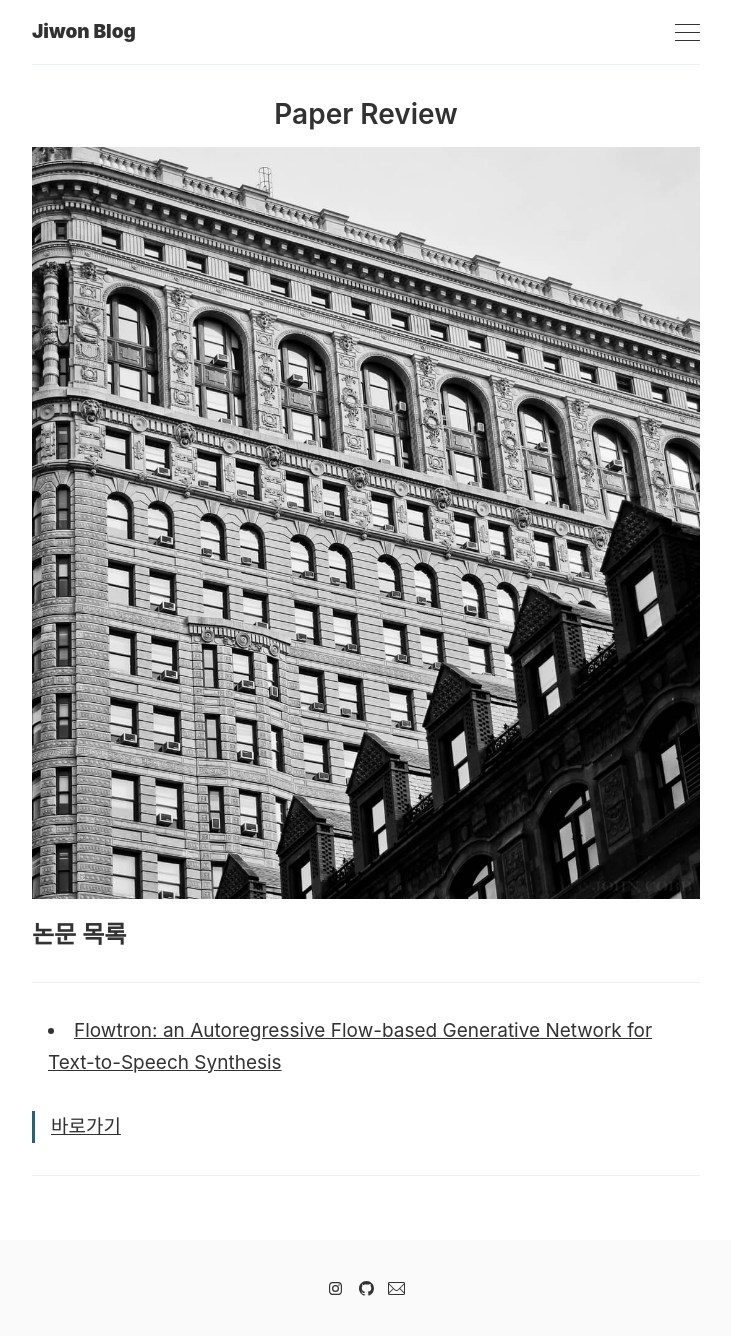
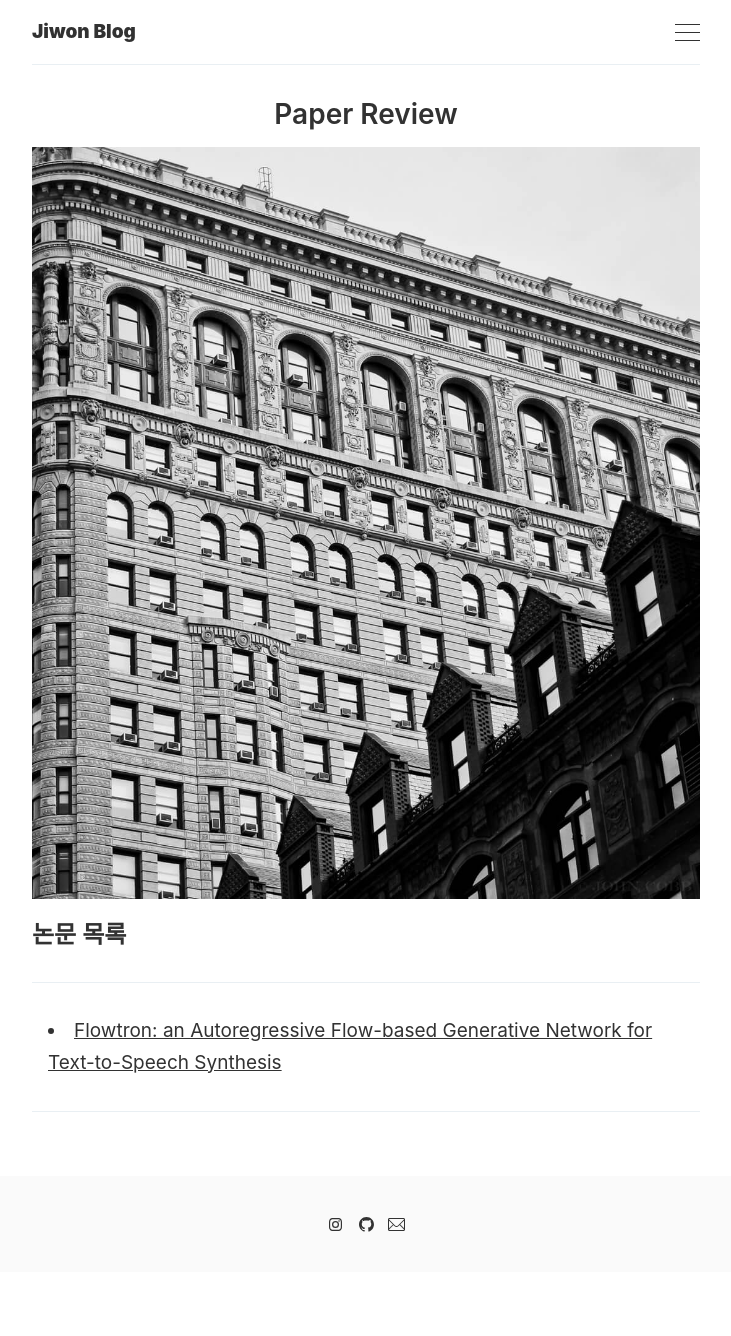
Before and after one commit to inha-informatics/geongswon.github.io, a Jekyll site: the page built from _pages/paper review.md, in a window 1280 px wide. Shown: the whole page, without its empty margins (274-1005 px from the left). Built offline with Jekyll 4.4.1, drawn with Linux system fonts in a browser that asks for light colours; after the commit the page ends 1272 px from its top, so only the background shows below that.

Commit message:
Update paper review.md

```diff
--- a/_pages/paper review.md
+++ b/_pages/paper review.md
@@ -8,8 +8,7 @@ image: '/images/pages/styleguide.jpg'
 
 ---
 
-* [Flowtron: an Autoregressive Flow-based Generative Network for Text-to-Speech Synthesis](https://arxiv.org/pdf/2005.05957v2.pdf)
+* [Flowtron: an Autoregressive Flow-based Generative Network for Text-to-Speech Synthesis](https://geongswon.github.io/2020/05/25/Flowtron/)
 
-> [바로가기](https://geongswon.github.io/2020/05/25/Flowtron/)
 
 ---
```
